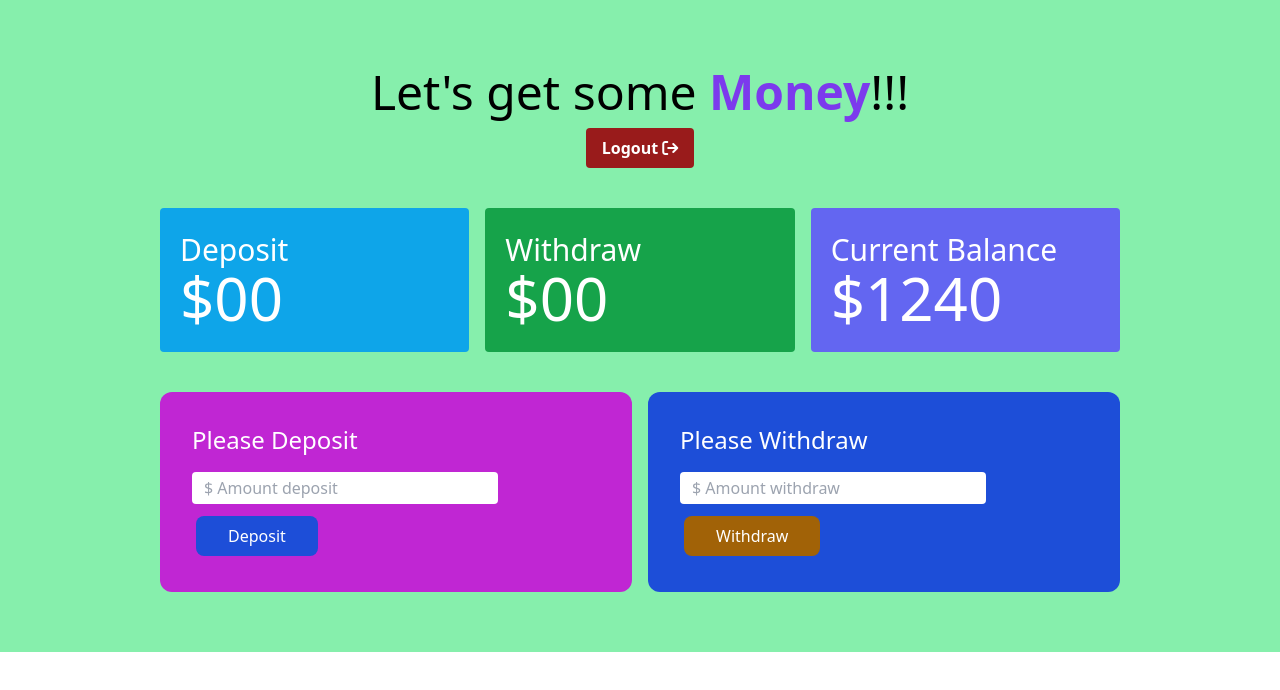
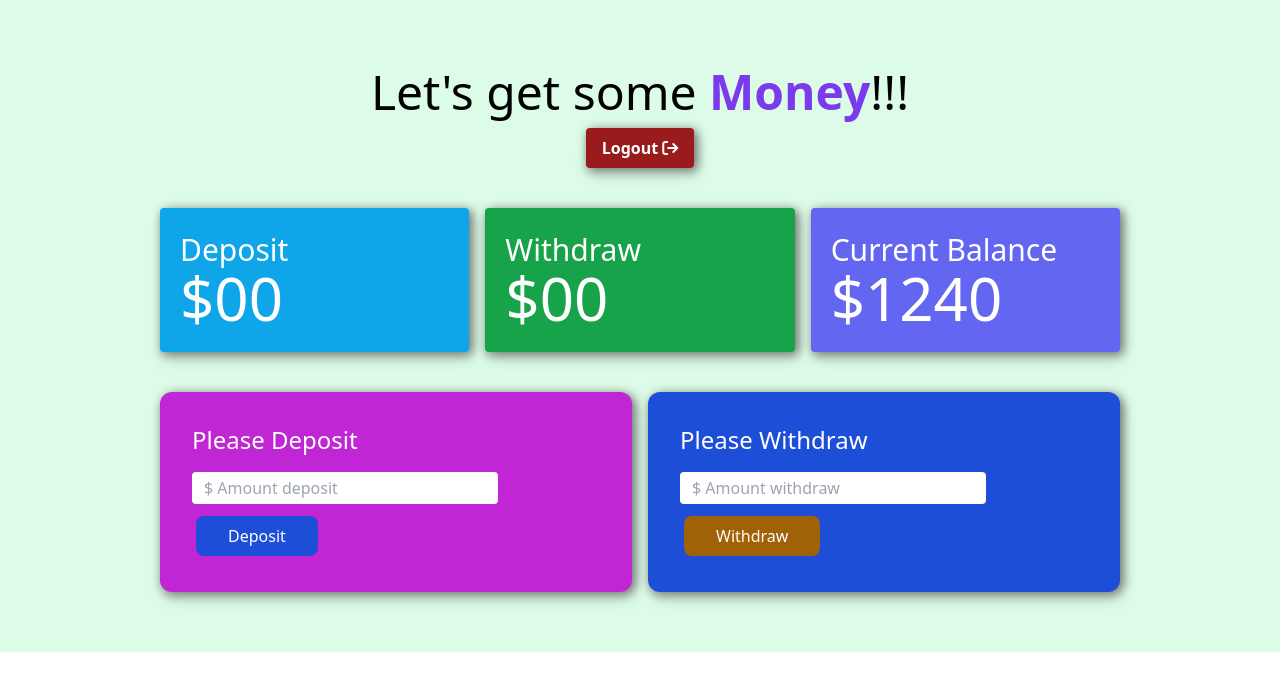
Before and after one commit to ikbal-mondal/Baap-Er-Bank, a plain HTML site: page inner_index.html in a window 1280 px wide. Drawn offline with nearby package versions, Linux system fonts and the light colour scheme.

Commit message:
just day1

```diff
--- a/inner_index.html
+++ b/inner_index.html
@@ -12,47 +12,57 @@
                       <!-- font awesome -->
     <script src="https://kit.fontawesome.com/0bff4f04d9.js" crossorigin="anonymous"></script>
 
+    <style>
+        .drop-shadow-lg{
+
+            box-shadow: 3px 2px 11px #706e6e;
+        }
+
+    </style>
 </head>
+
 
 <body>
 
-    <main class=" bg-green-300 py-5">
+
+
+    <main class=" bg-green-100 py-5">
 
         <h1 class="text-5xl text-center mt-12">Let's get some
             <span class="font-semibold text-violet-600">Money</span>!!!
 
         </h1>
-        <button type="button" id="loguot_btn text-end " class="mx-auto block my-3 bg-red-800 px-4 py-2 rounded text-white font-semibold hover:bg-rose-600 "><a href="index.html">Logout <i class="fa-solid fa-arrow-right-from-bracket"></i></a></button>
+        <button type="button" id="loguot_btn text-end " class="mx-auto block my-3 bg-red-800 px-4 py-2 rounded text-white font-semibold hover:bg-rose-600 drop-shadow-lg"><a href="index.html">Logout <i class="fa-solid fa-arrow-right-from-bracket"></i></a></button>
 
         <div class="grid lg:grid-cols-3 gap-4 w-9/12 mx-auto mt-10 sm:grid-cols-1 md:grid-cols-2 ">
 
-            <div class="bg-sky-500  py-6 px-5  rounded text-white ">
+            <div class="bg-sky-500  py-6 px-5  rounded text-white  drop-shadow-lg ">
                 <h2 class="text-3xl">Deposit</h2>
                 <h1  class="text-6xl font-light">$<span id="deposit_total">00</span> </h1>
             </div>
-            <div class="bg-green-600  py-6 px-5  rounded text-white ">
+            <div class="bg-green-600  py-6 px-5  rounded text-white drop-shadow-lg ">
                 <h2 class="text-3xl">Withdraw</h2>
                 <h1 class="text-6xl font-light">$<span id="Withdraw_total">00</span></h1>
             </div>
-            <div class="bg-indigo-500  py-6 px-5  rounded text-white ">
+            <div class="bg-indigo-500  py-6 px-5  rounded text-white drop-shadow-lg ">
                 <h2 class="text-3xl"> Current Balance </h2>
                 <h1 class="text-6xl font-light">$<span id="balance_total">1240</span></h1>
             </div>
         </div>
         <div class="grid lg:grid-cols-2 gap-4 w-9/12 mx-auto my-10  sm:grid-cols-1 md:grid-cols-2 sm:text-center lg:text-left ">
-            <div class="bg-fuchsia-600 p-8 rounded-xl ">
+            <div class="bg-fuchsia-600 p-8 rounded-xl drop-shadow-lg ">
                 <h4 class="text-2xl mb-4  text-white">Please Deposit</h4>
                 <input id="deposit_field" class="w-9/12 block mb-2 px-3 py-1 rounded  " type="text" name=""
                     placeholder="$ Amount deposit">
                 <button id="btn_deposit"
-                    class="bg-blue-700 hover:bg-red-400 px-8 py-2 text-white font-medium rounded-lg mx-1 my-1 ">Deposit</button>
+                    class="bg-blue-700 hover:bg-red-400 px-8 py-2 text-white font-medium rounded-lg mx-1 my-1  ">Deposit</button>
             </div>
-            <div class="bg-blue-700 p-8 rounded-xl">
+            <div class="bg-blue-700 p-8 rounded-xl drop-shadow-lg">
                 <h4 class="text-2xl mb-4  text-white">Please Withdraw</h4>
                 <input id="withdraw_field" class="block w-9/12 px-3 mb-2 py-1 rounded " type="text"
                     placeholder="$ Amount withdraw">
                 <button id="btn_withdraw"
-                    class="bg-yellow-700 px-8 py-2 rounded-lg font-medium hover:bg-red-500 mx-1 my-1 text-white ">Withdraw</button>
+                    class="bg-yellow-700 px-8 py-2 rounded-lg font-medium hover:bg-red-500 mx-1 my-1 text-white  ">Withdraw</button>
             </div>
         </div>
     </main>
```
Also changed, not shown: index.html (+10 -2 lines).
